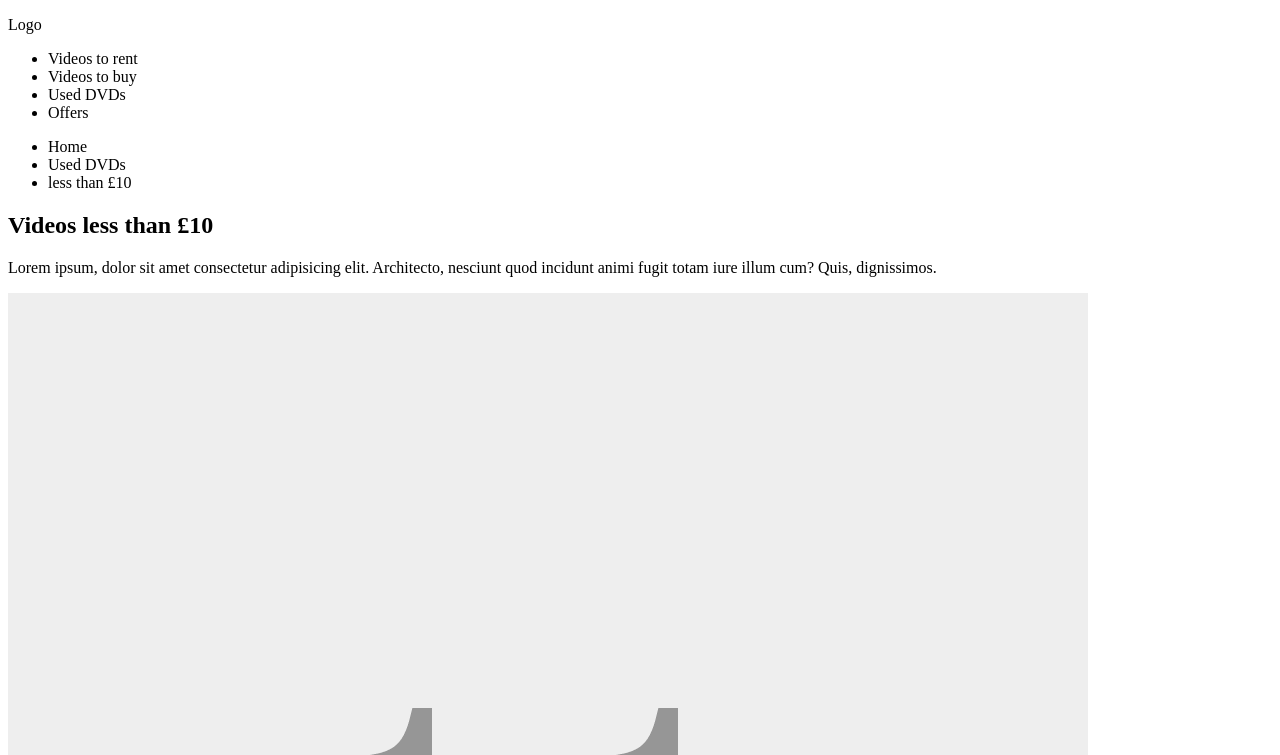
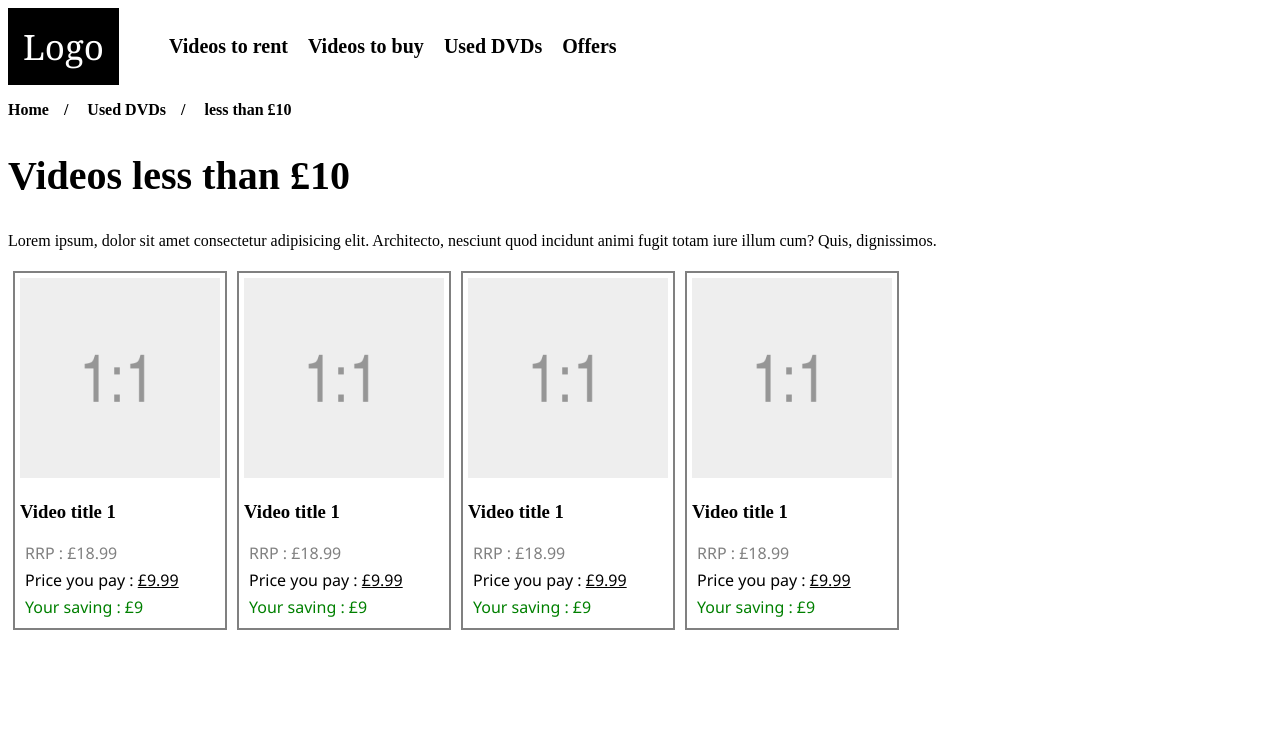
Before and after one commit to MohamedJamh/S1B2, a plain HTML site: page index.html in a window 1280 px wide. Shown: the top 755 px of the page. Drawn offline with Linux system fonts and the light colour scheme.

Commit message:
style added

```diff
--- a/index.html
+++ b/index.html
@@ -5,10 +5,73 @@
     <meta name="viewport" content="width=device-width, initial-scale=1.0">
     <title>Magasin De Vidéo</title>
     <style>
-
+        *, *::after,*::before {
+            box-sizing: border-box;
+        }
+        nav{
+            display: flex;
+            align-items: center;
+        }
+        nav p{
+            display: inline;
+            font-size: 35px;
+            font-family:Cambria, Cochin, Georgia, Times, 'Times New Roman', serif;
+            color: white;
+            background-color: black;
+            padding: 15px;
+            margin: 0px;
+        }
+        ul{
+            display: flex;
+            list-style: none;
+            font-weight: bold;
+        }
+        ul li:hover{
+            text-decoration: underline;
+        }
+        nav ul li{
+            padding: 10px;
+            font-size: 20px;
+        }
+        .breadcrumb{
+            padding: 0px;
+        }
+        .breadcrumb li+li::before{
+            content: "/\00a0";
+            padding: 15px;
+        }
+        h1{
+            font-size: 40px;
+        }
+        .video-section{
+            display: flex;
+            flex-wrap: wrap;
+        }
+        .video-card{
+            border: 2px solid grey;
+            padding: 5px;
+            margin: 5px;
+            height: max-content;
+        }
+        .video-card img {
+            width: 200px;
+            height: 200px;
+        }
+        .card-body p{
+            font-family: 'Segoe UI', Tahoma, Geneva, Verdana, sans-serif;
+            margin: 5px;
+            font-weight: 400;
+        }
+        .card-body .card-details p:first-child{
+            color: grey;
+        }
+        .card-body .card-details p:nth-child(3){
+            color: green;
+        }
     </style>
 </head>
 <body>
+    <header>
         <nav>
             <p>
                 Logo
@@ -20,9 +83,10 @@
                 <li>Offers</li>
             </ul>
         </nav>
+    </header>
     <section>
         <div>
-            <ul>
+            <ul class="breadcrumb">
                 <li>Home</li>
                 <li>Used DVDs</li>
                 <li>less than £10</li>
@@ -37,10 +101,45 @@
                 <div class="video-card">
                     <img src="video-pic.png" alt="">
                     <div class="card-body">
-                        <p>Video title 1</p>
+                        <h3>Video title 1</h3>
+                        <div class="card-details">
                             <p>RRP : £18.99</p>
-                        <p>Price you pay £9.</p>
-                        <p>Video title 1</p>
+                            <p>Price you pay : <u>£9.99</u></p>
+                            <p>Your saving : £9</p>
+                        </div>
+                    </div>
+                </div>
+                <div class="video-card">
+                    <img src="video-pic.png" alt="">
+                    <div class="card-body">
+                        <h3>Video title 1</h3>
+                        <div class="card-details">
+                            <p>RRP : £18.99</p>
+                            <p>Price you pay : <u>£9.99</u></p>
+                            <p>Your saving : £9</p>
+                        </div>
+                    </div>
+                </div>
+                <div class="video-card">
+                    <img src="video-pic.png" alt="">
+                    <div class="card-body">
+                        <h3>Video title 1</h3>
+                        <div class="card-details">
+                            <p>RRP : £18.99</p>
+                            <p>Price you pay : <u>£9.99</u></p>
+                            <p>Your saving : £9</p>
+                        </div>
+                    </div>
+                </div>
+                <div class="video-card">
+                    <img src="video-pic.png" alt="">
+                    <div class="card-body">
+                        <h3>Video title 1</h3>
+                        <div class="card-details">
+                            <p>RRP : £18.99</p>
+                            <p>Price you pay : <u>£9.99</u></p>
+                            <p>Your saving : £9</p>
+                        </div>
                     </div>
                 </div>
             </div>
```
Lines whose indentation alone changed are shown as unchanged.
